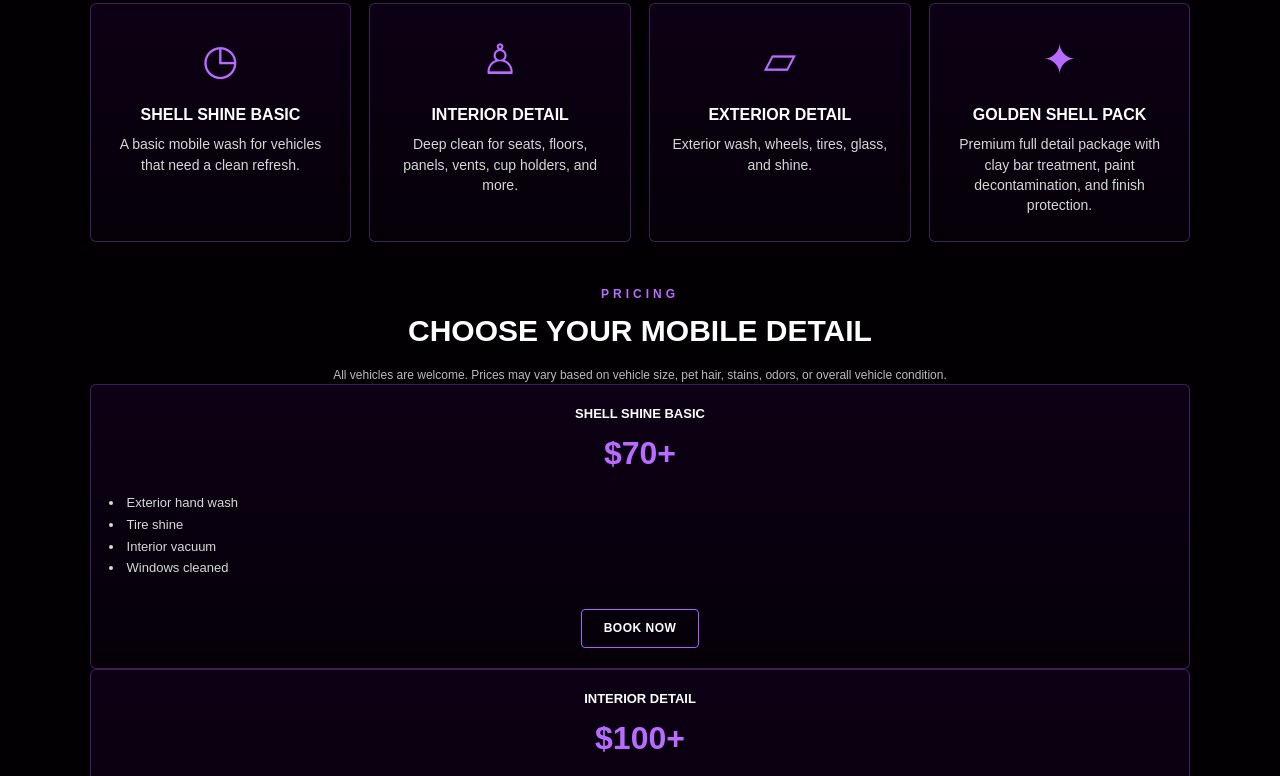
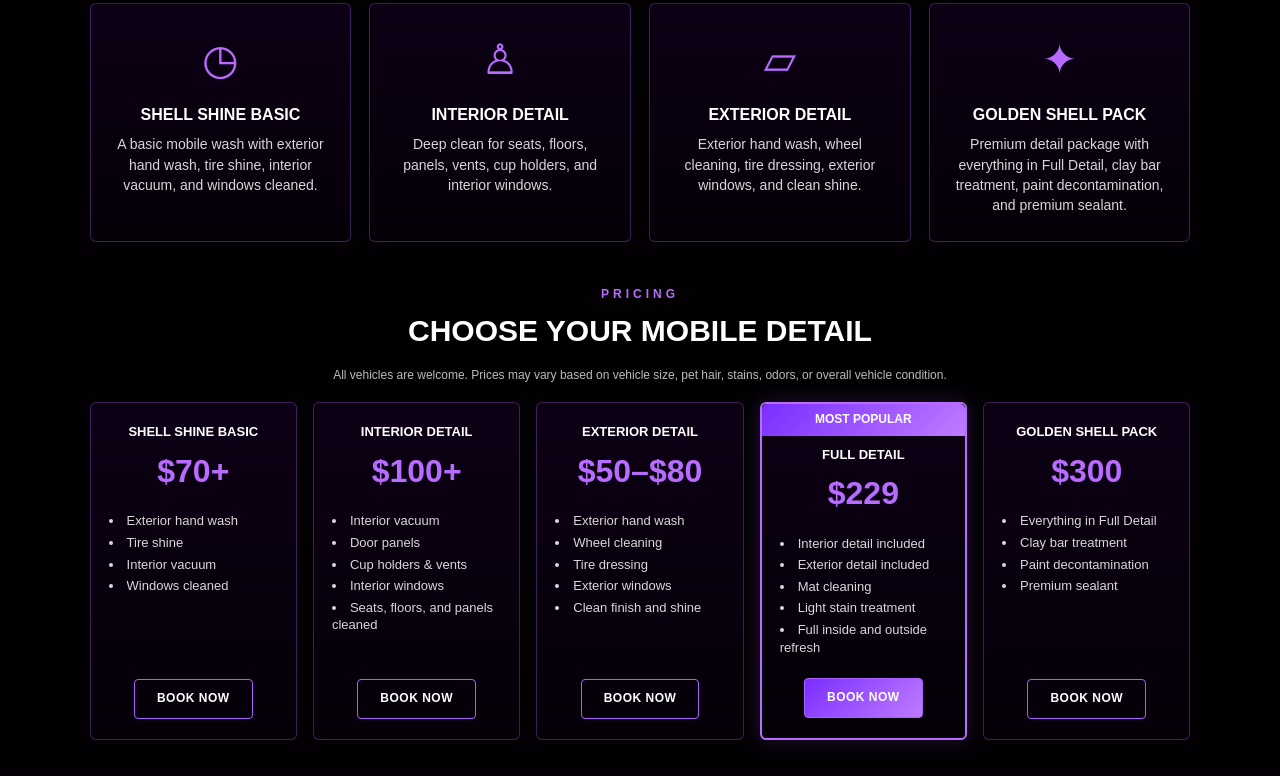
Before and after one commit to ysamia41-crypto/detailing-website, a plain HTML site: page index.html in a window 1280 px wide. Shown: the part 918-1694 px from the top of the page. Drawn offline with Linux system fonts and the light colour scheme.

Commit message:
Update index.html

```diff
--- a/index.html
+++ b/index.html
@@ -99,25 +99,25 @@
       <div class="service-card">
         <div class="service-icon">◷</div>
         <h3>Shell Shine Basic</h3>
-        <p>A basic mobile wash for vehicles that need a clean refresh.</p>
+        <p>A basic mobile wash with exterior hand wash, tire shine, interior vacuum, and windows cleaned.</p>
       </div>
 
       <div class="service-card">
         <div class="service-icon">♙</div>
         <h3>Interior Detail</h3>
-        <p>Deep clean for seats, floors, panels, vents, cup holders, and more.</p>
+        <p>Deep clean for seats, floors, panels, vents, cup holders, and interior windows.</p>
       </div>
 
       <div class="service-card">
         <div class="service-icon">▱</div>
         <h3>Exterior Detail</h3>
-        <p>Exterior wash, wheels, tires, glass, and shine.</p>
+        <p>Exterior hand wash, wheel cleaning, tire dressing, exterior windows, and clean shine.</p>
       </div>
 
       <div class="service-card">
         <div class="service-icon">✦</div>
         <h3>Golden Shell Pack</h3>
-        <p>Premium full detail package with clay bar treatment, paint decontamination, and finish protection.</p>
+        <p>Premium detail package with everything in Full Detail, clay bar treatment, paint decontamination, and premium sealant.</p>
       </div>
     </div>
   </section>
@@ -130,6 +130,8 @@
     <p class="price-note">
       All vehicles are welcome. Prices may vary based on vehicle size, pet hair, stains, odors, or overall vehicle condition.
     </p>
+
+    <div class="pricing-grid">
 
       <div class="price-card">
         <h3>Shell Shine Basic</h3>
@@ -187,14 +189,14 @@
         <h3>Golden Shell Pack</h3>
         <p class="price">$300</p>
         <ul>
-          <li>Premium full detail package</li>
-          <li>Interior & exterior service</li>
+          <li>Everything in Full Detail</li>
           <li>Clay bar treatment</li>
           <li>Paint decontamination</li>
-          <li>Premium finish protection</li>
+          <li>Premium sealant</li>
         </ul>
         <a href="https://calendly.com/samiasdetailing/premium-detail" target="_blank" class="small-btn">Book Now</a>
       </div>
+
     </div>
   </section>
 
```
Lines whose indentation alone changed are shown as unchanged.
